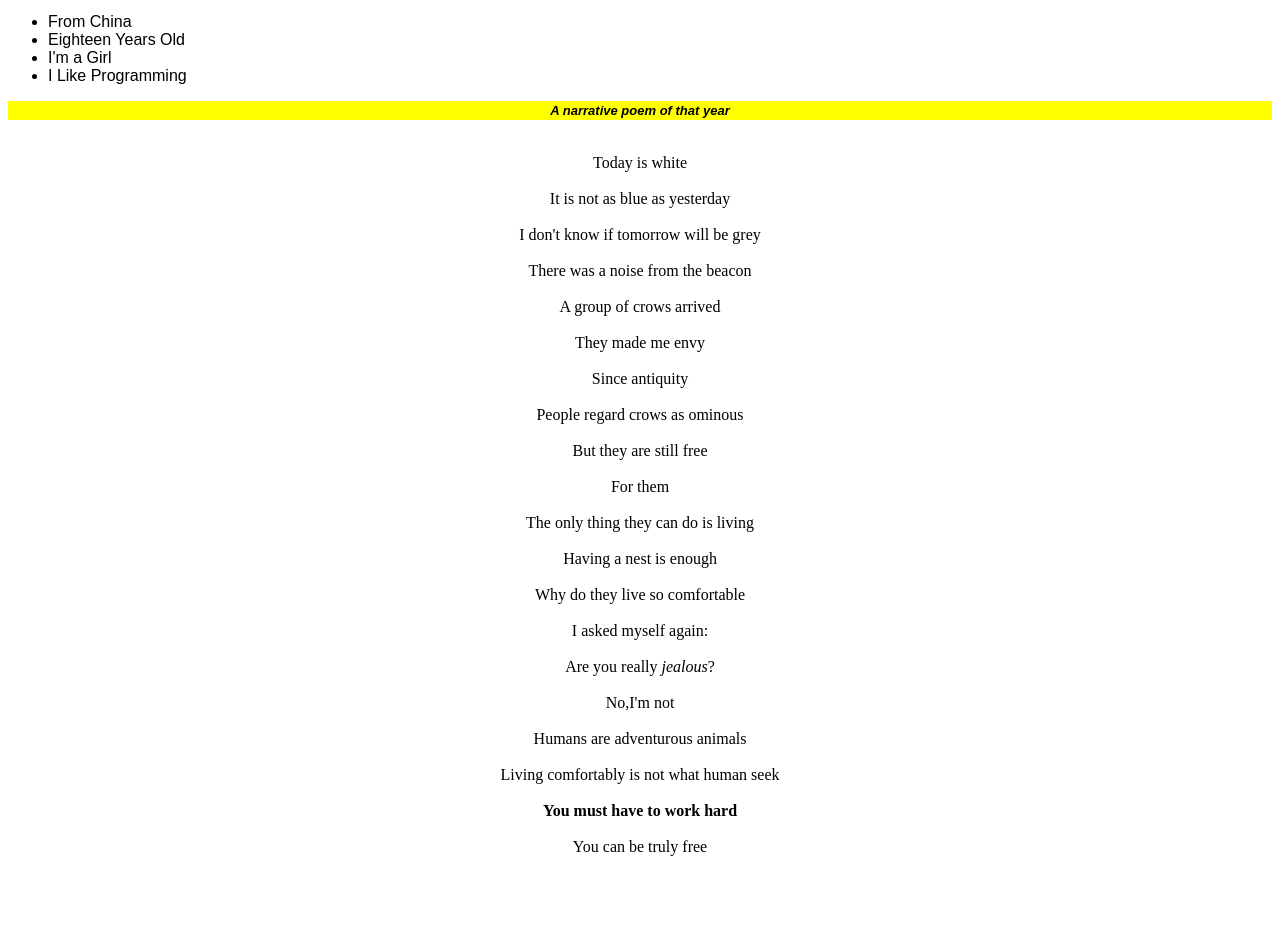
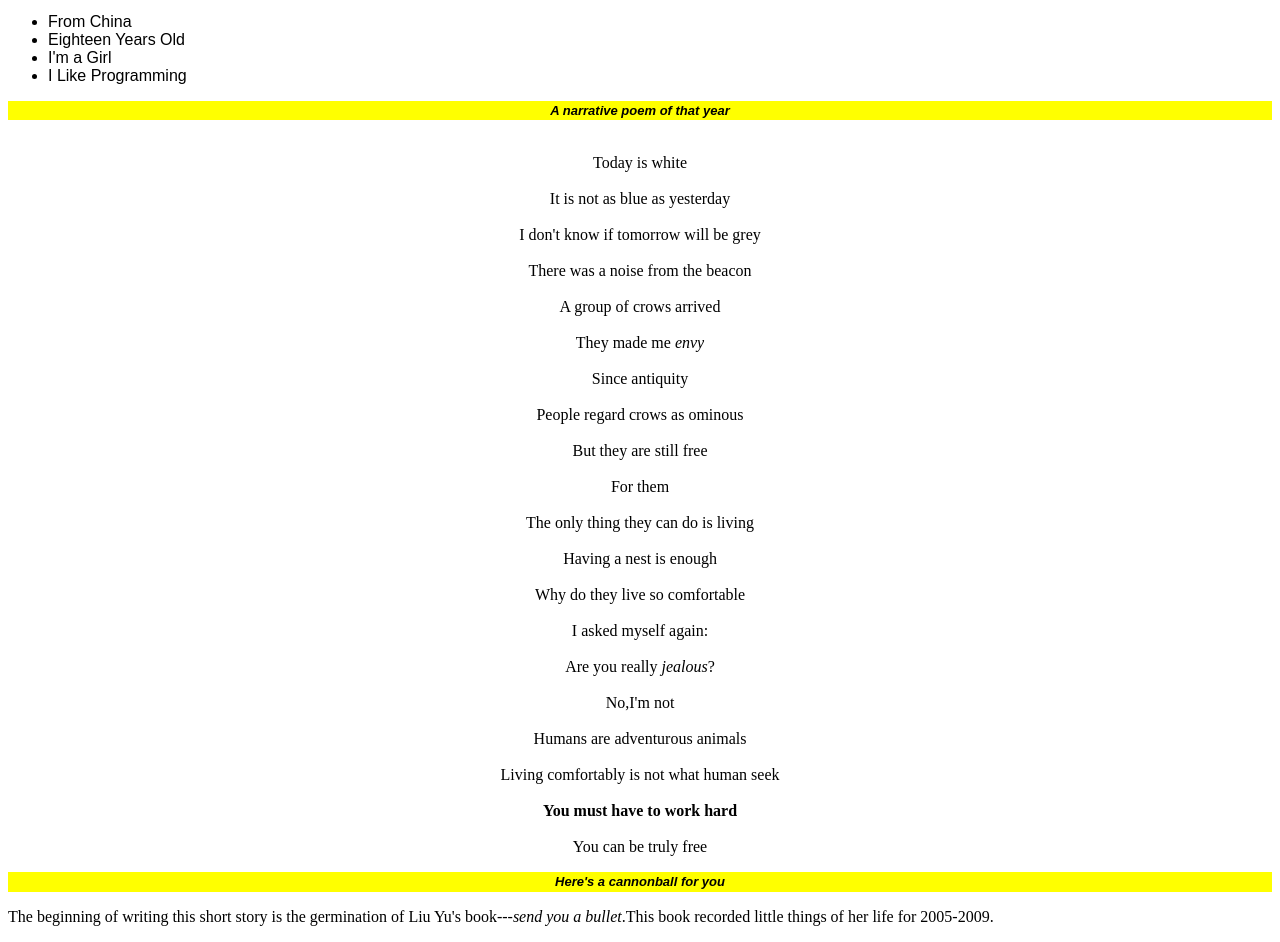
Before and after one commit to Yixuaner/Yixuan.github.io, a plain HTML site: page index.html in a window 1280 px wide. Shown: the part 86-1028 px from the top of the page. Before the commit the page ends 958 px from the top, so only its background shows below. Drawn offline with Linux system fonts and the light colour scheme.

Commit message:
Update index.html

```diff
--- a/index.html
+++ b/index.html
@@ -45,7 +45,7 @@
         <br>I don't know if tomorrow will be grey</br>
         <br>There was a noise from the beacon</br>
         <br>A group of crows arrived</br>
-        <br>They made me envy</br>
+        <br>They made me <em>envy</em></br>
         <br>Since antiquity</br>
         <br>People regard crows as ominous</br>
         <br>But they are still free</br>
@@ -62,5 +62,9 @@
         <br>You can be truly free</br>
         </p>
 
+        <h2 class = "intro">Here's a cannonball for you</h2>
+        <p>The beginning of writing this short story is the germination of Liu Yu's book---<em>send you a bullet</em>.This book recorded little things of her life for 2005-2009.
+
+
     </body>
 </html>
```
